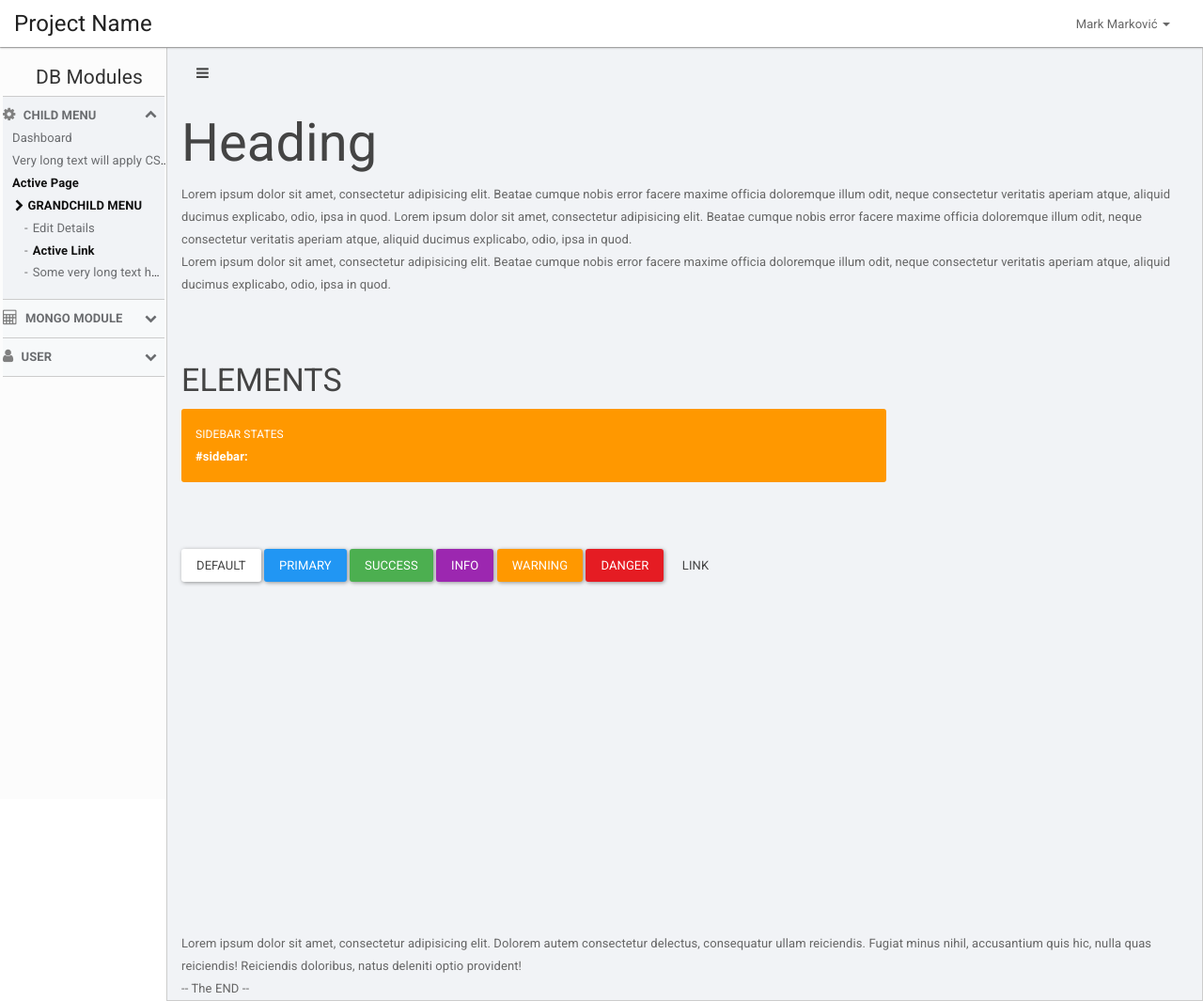
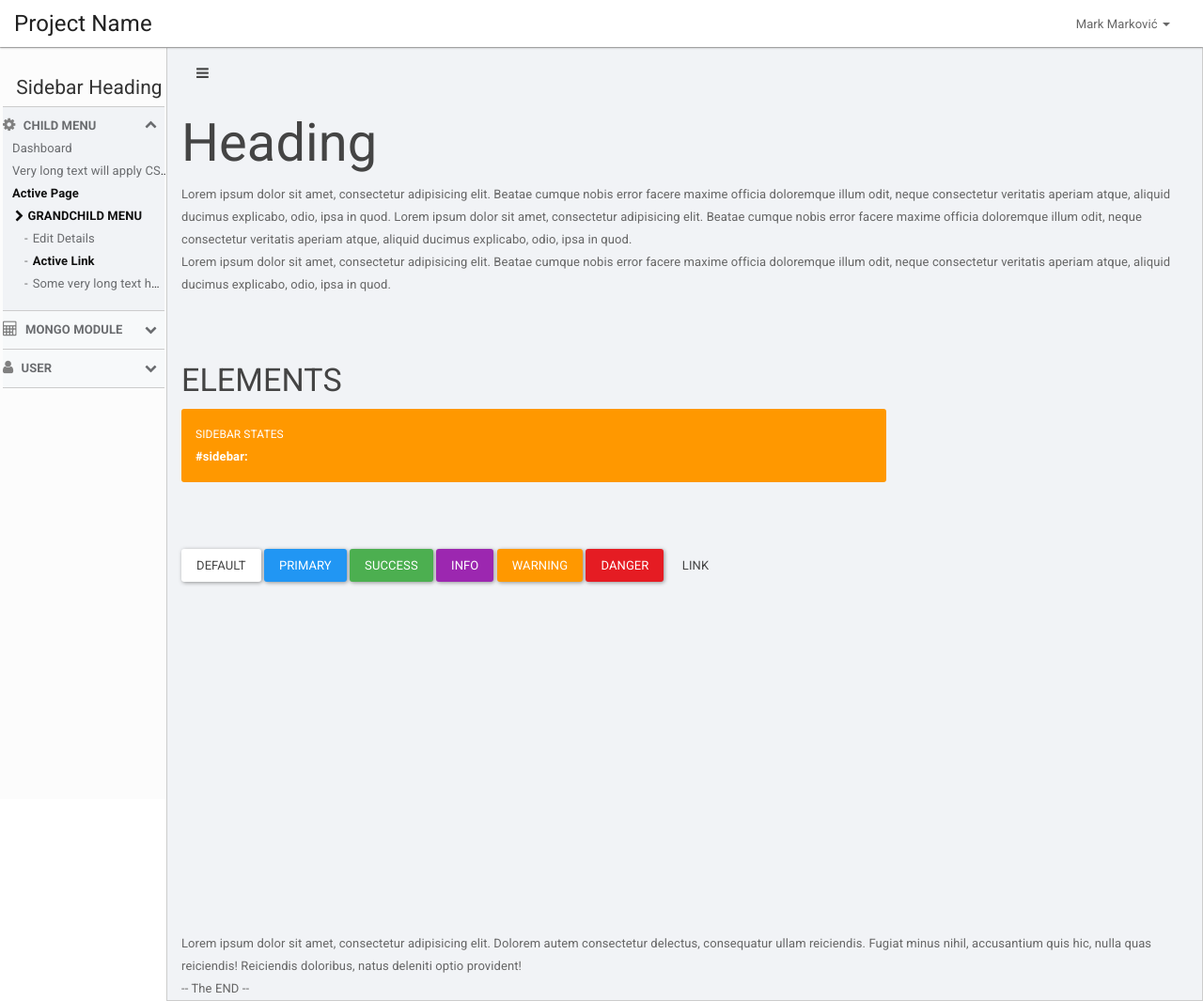
Before and after one commit to smikodanic/smtemplate-ngadmin, a website: page index.html in a window 1280 px wide. Shown: the whole page at 94% size. Drawn offline with nearby package versions, Linux system fonts and the light colour scheme.

Commit message:
sidebar heading

```diff
--- a/index.html
+++ b/index.html
@@ -71,7 +71,7 @@
 	<aside id="page-sidebar" ng-controller="sidebarCtrl">
 
 		<div class="menu-section">
-			<h5>DB Modules</h5>
+			<h2>Sidebar Heading</h2>
 
 			<ul>
 				<li class="active"> <!-- class="active" => menu opened -->
```
